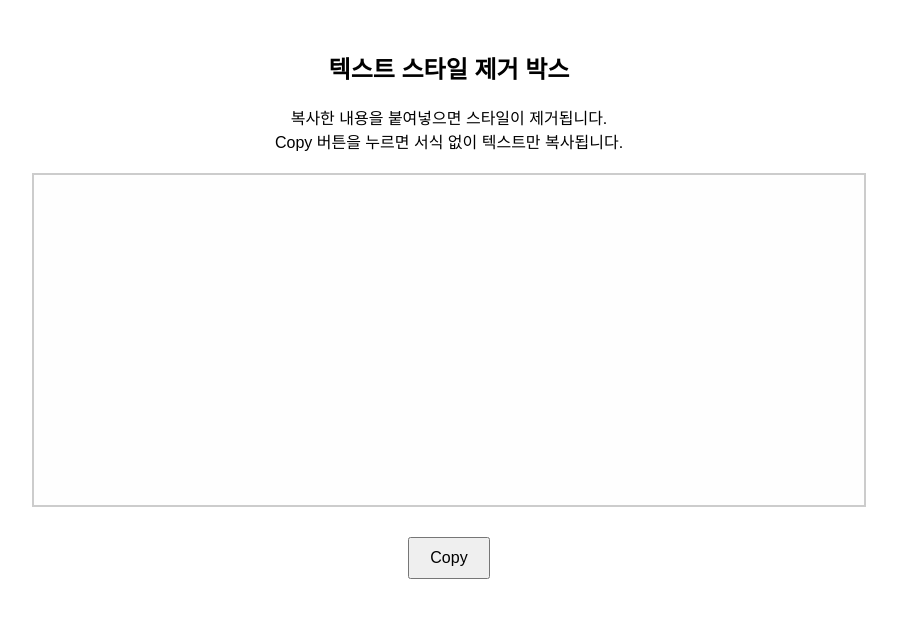
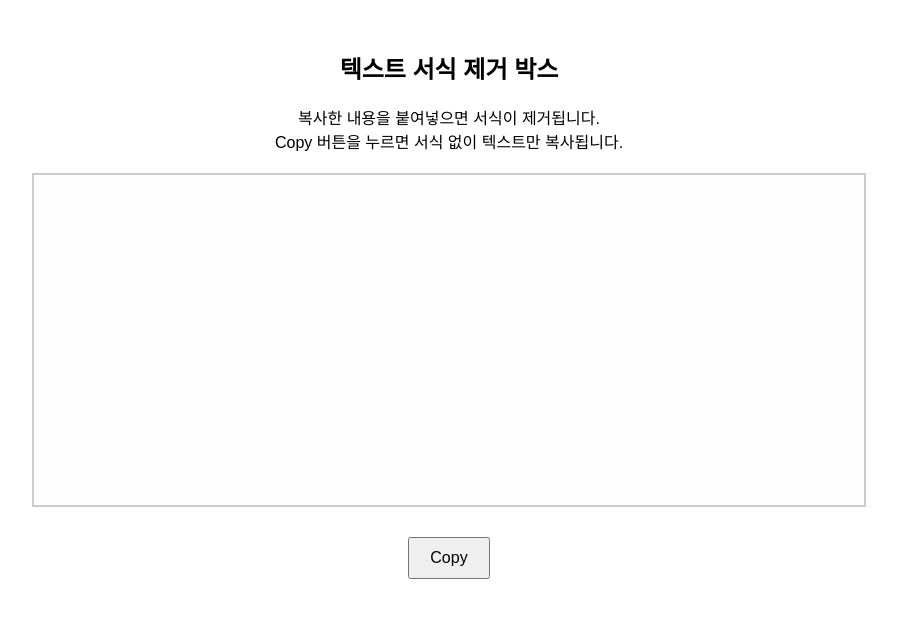
Before and after one commit to IanWChoi/PasteAsPlain, a plain HTML site: page index.html in a window 1280 px wide. Shown: the whole page, without its empty margins (191-1088 px from the left). Drawn offline with Linux system fonts and the light colour scheme.

Commit message:
표현변경

```diff
--- a/index.html
+++ b/index.html
@@ -2,7 +2,7 @@
 <html lang="ko">
 <head>
   <meta charset="UTF-8">
-  <title>텍스트 형식 제거 박스</title>
+  <title>텍스트 서식 제거 박스</title>
   <style>
     body {
       font-family: sans-serif;
@@ -33,8 +33,8 @@
 </head>
 <body>
 
-  <h2>텍스트 스타일 제거 박스</h2>
-  <p>복사한 내용을 붙여넣으면 스타일이 제거됩니다.<br>Copy 버튼을 누르면 서식 없이 텍스트만 복사됩니다.</p>
+  <h2>텍스트 서식 제거 박스</h2>
+  <p>복사한 내용을 붙여넣으면 서식이 제거됩니다.<br>Copy 버튼을 누르면 서식 없이 텍스트만 복사됩니다.</p>
 
   <div id="plaintextBox" contenteditable="true"></div>
   <button id="copyBtn"> Copy</button>
@@ -59,7 +59,7 @@
       try {
         document.execCommand("copy");
         selection.removeAllRanges();
-        alert("서식 없이 텍스트가 복사되었습니다!");
+        alert("서식없이 텍스트가 복사되었습니다!");
       } catch (err) {
         alert("복사에 실패했습니다. 수동으로 Ctrl+C를 눌러주세요.");
       }
```
